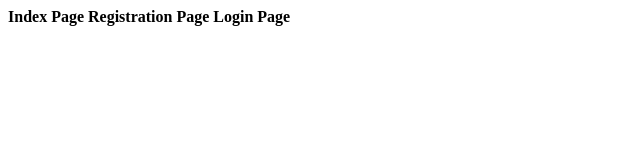
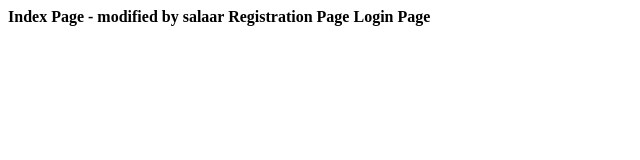
Before and after one commit to SigatapuMuraliMohan/demoproject32528, a plain HTML site: page index.html in a window 1280 px wide. Shown: the whole page, without its empty margins (0-640 px from the left). Drawn offline with Linux system fonts and the light colour scheme.

Commit message:
modified by salaar

```diff
--- a/index.html
+++ b/index.html
@@ -1,3 +1,3 @@
-<b>Index Page </b>
+<b>Index Page - modified by salaar </b>
 <b>Registration Page </b>
 <b>Login Page </b>
```
